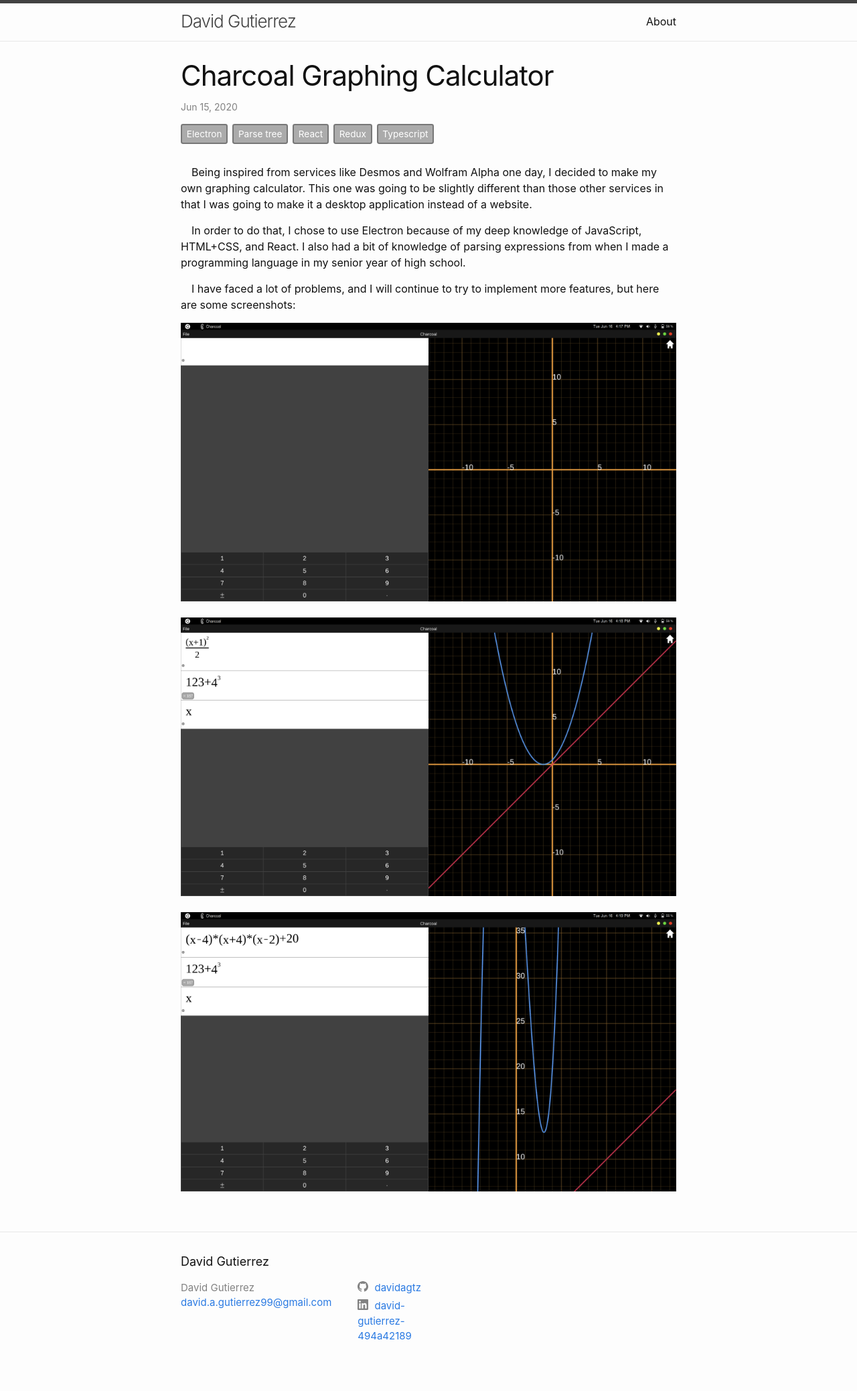
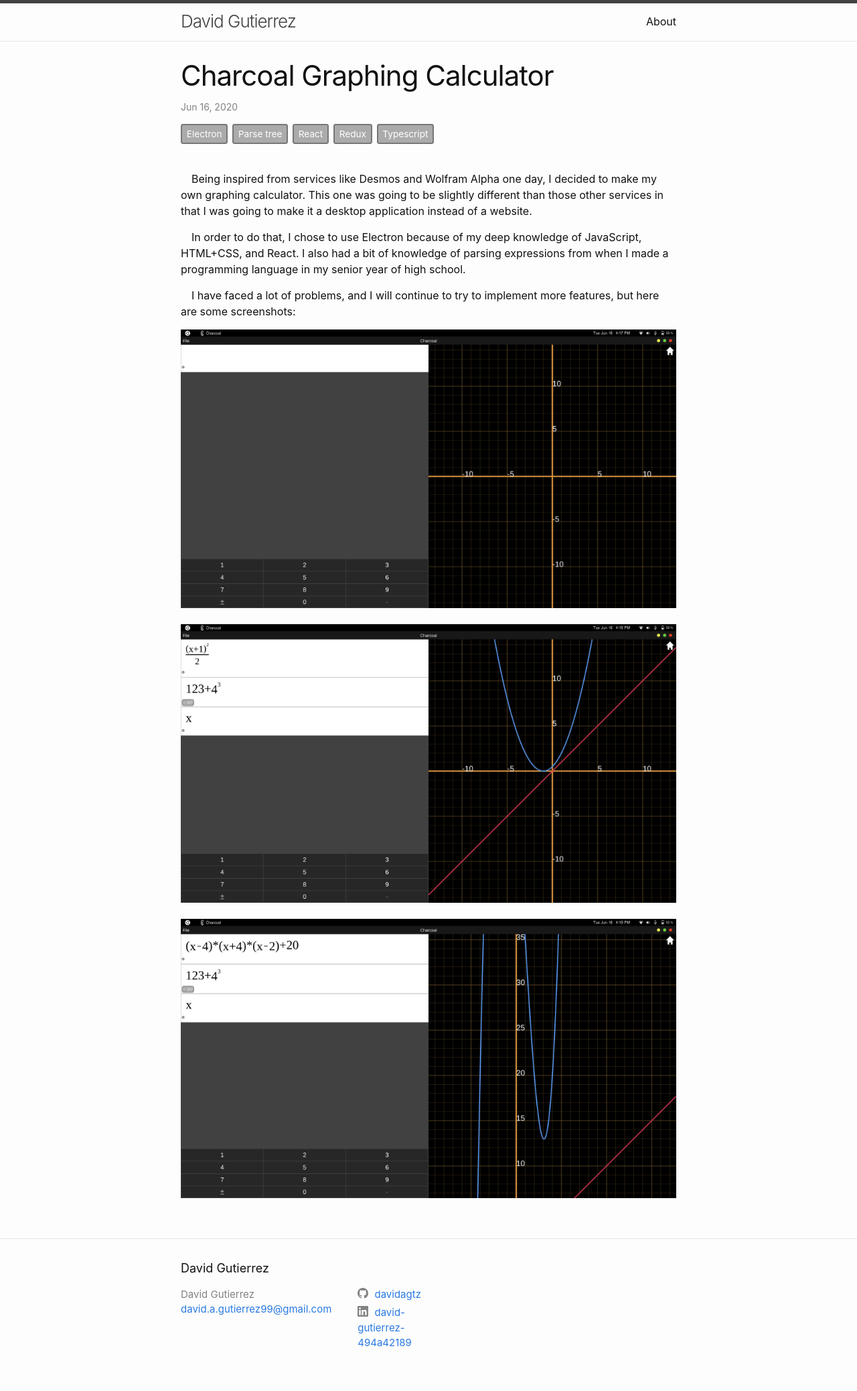
Before and after one commit to davidagtz/davidagtz.github.io, a Jekyll site: the page built from _posts/2020-06-16-charcoal-graphing-calculator.md, in a window 1280 px wide. Shown: the whole page at 67% size. Built offline with Jekyll 4.4.1, drawn with Linux system fonts in a browser that asks for light colours.

Commit message:
Added bottom margin on tags

```diff
--- a/_layouts/post.html
+++ b/_layouts/post.html
@@ -21,7 +21,7 @@ layout: default
             {%- endif -%}
         </p>
         {%- for tag in page.tags -%}
-            <div class="tag">{{tag | capitalize}}</div>
+            <div class="tag addMb">{{tag | capitalize}}</div>
         {%- endfor -%}
         {%- if page.gh_link or page.gh_page -%}
             <table class="post-links-table">
--- a/_posts/2020-06-16-charcoal-graphing-calculator.md
+++ b/_posts/2020-06-16-charcoal-graphing-calculator.md
@@ -1,7 +1,7 @@
 ---
 layout: post
 title: "Charcoal Graphing Calculator"
-date: 2020-06-15 13:44:56 -0500
+date: 2020-06-16 17:08:56 -0500
 tags: [electron, parse tree, react, redux, typescript]
 # categories: boids quadtree p5S
 # gh_link: https://github.com/davidagtz/Boids
--- a/_sass/minima/_layout.scss
+++ b/_sass/minima/_layout.scss
@@ -293,3 +293,7 @@
 	padding-right: 0.4em;
 	margin-right: 0.02em;
 }
+
+.addMb {
+	margin-bottom: 10px;
+}
```
